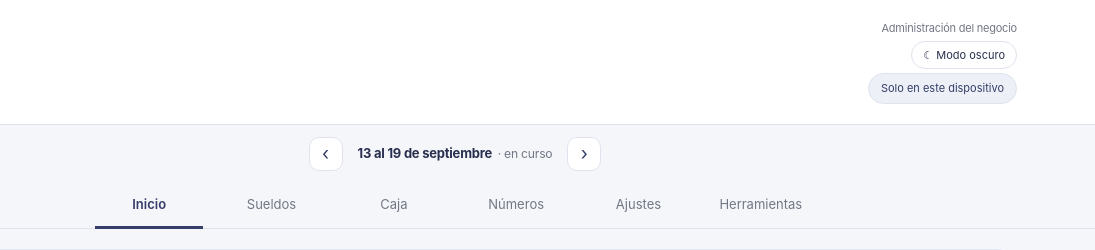
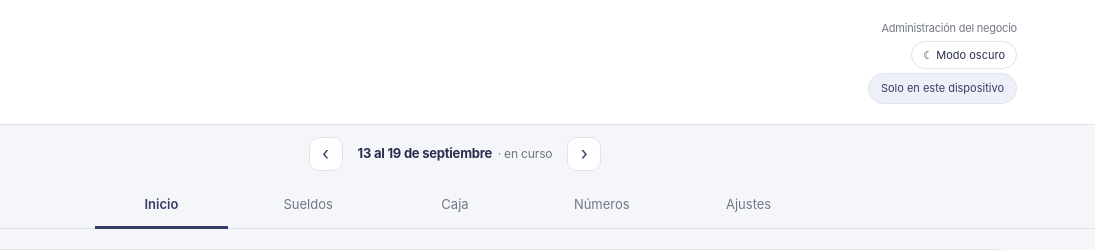
Before and after one commit to juanacevedo8188/panaderia-pagos, a website: page public/index.html in a window 1280 px wide. Shown: the top 250 px of the page, 185-1280 px from the left. Drawn offline with Linux system fonts and the light colour scheme.

Commit message:
Ocultar Herramientas y desactivar carga del módulo conservando los datos

```diff
--- a/public/index.html
+++ b/public/index.html
@@ -295,7 +295,6 @@ input:focus,select:focus,button:focus-visible{outline:2px solid var(--azulejo);o
 </style>
 <link rel="stylesheet" href="/avenida.css">
 <meta name="theme-color" content="#353D68">
-<link rel="stylesheet" href="/facturacion.css">
 </head>
 <body>
 
@@ -319,7 +318,6 @@ input:focus,select:focus,button:focus-visible{outline:2px solid var(--azulejo);o
     <button role="tab" data-ir="caja"      id="tab-caja"      aria-controls="panel-caja">Caja</button>
     <button role="tab" data-ir="numeros"   id="tab-numeros"   aria-controls="panel-numeros">Números</button>
     <button role="tab" data-ir="ajustes"   id="tab-ajustes"   aria-controls="panel-ajustes">Ajustes</button>
-    <button role="tab" data-ir="herramientas" id="tab-herramientas" aria-controls="panel-herramientas">Herramientas</button>
   </nav>
 </div>
 
@@ -374,7 +372,6 @@ input:focus,select:focus,button:focus-visible{outline:2px solid var(--azulejo);o
   </section>
   </div>
 
-  <div class="panel" id="panel-herramientas" role="tabpanel" aria-labelledby="tab-herramientas" hidden><div id="facturacion-app"></div></div>
   <div class="panel" id="panel-ajustes" role="tabpanel" aria-labelledby="tab-ajustes">
   <section class="seccion">
     <h2>Plantel</h2>
@@ -1663,7 +1660,7 @@ window.addEventListener("online", () => { if (sinc.clave) sincronizar(); });
    ============================================================ */
 
 const CLAVE_PANEL = "panaderia-panel-v1";
-const PANELES = ["inicio", "sueldos", "caja", "numeros", "ajustes", "herramientas"];
+const PANELES = ["inicio", "sueldos", "caja", "numeros", "ajustes"];
 
 function verPanel(cual, mover = true){
   if (!PANELES.includes(cual)) cual = PANELES[0];
@@ -1885,6 +1882,5 @@ window.avenidaFacturacion={
  guardar:(coleccion,valor,base)=>{op({t:'fact=',coleccion,valor,base});return PERSISTE;}
 };
 </script>
-<script type="module" src="/facturacion.js"></script>
 </body>
 </html>
```
